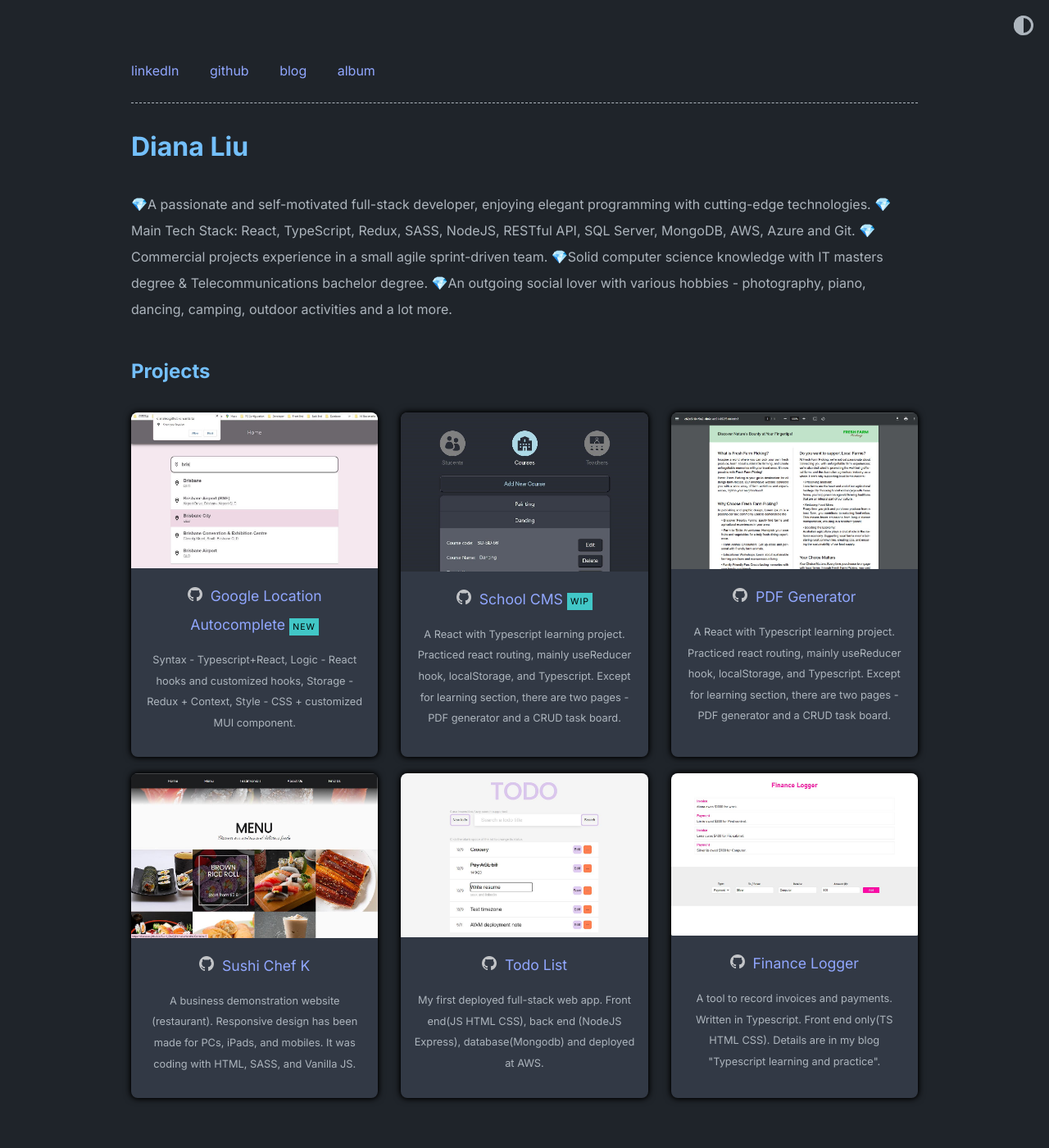
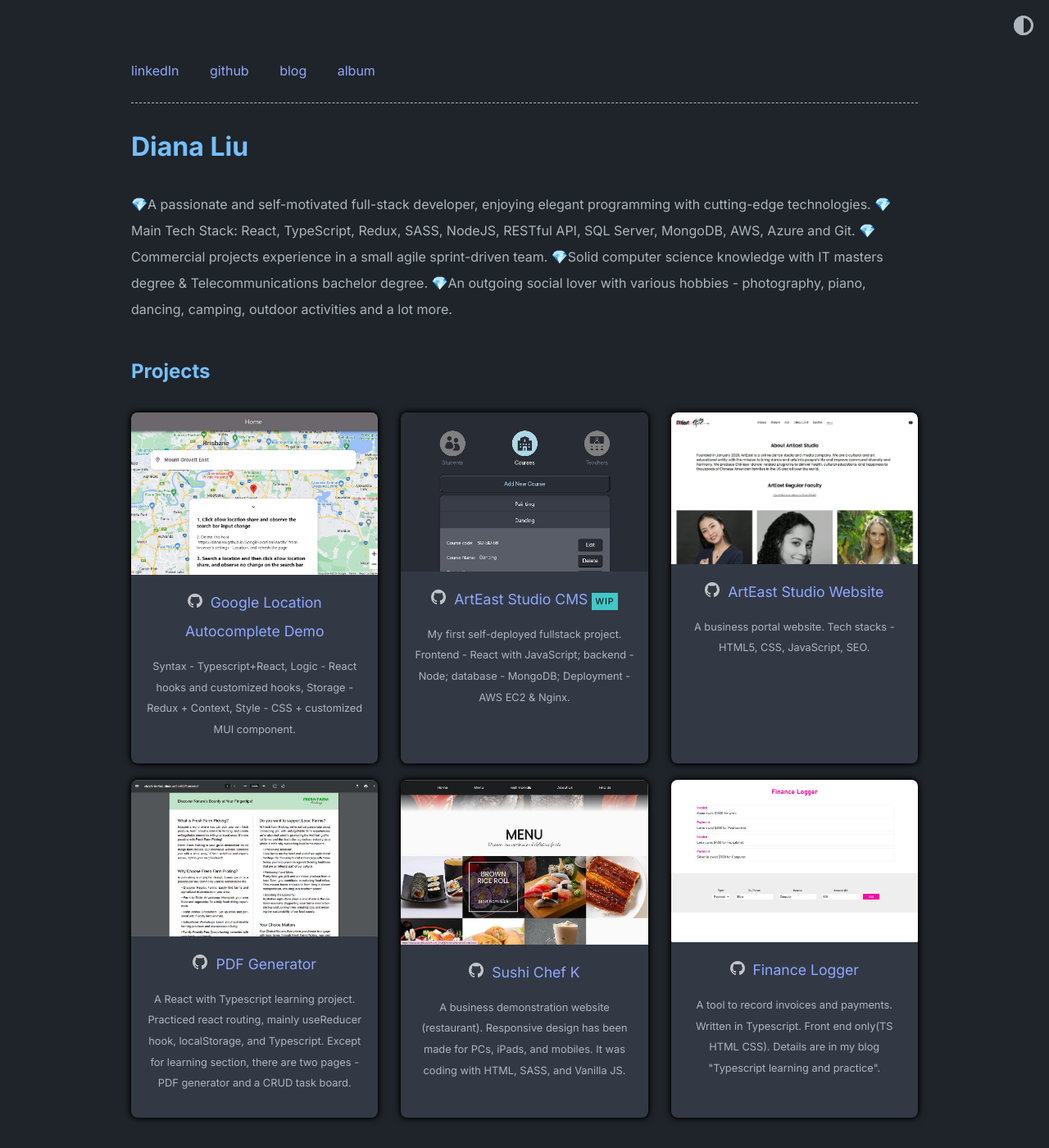
Before and after one commit to DianaLeo/DianaLeo.github.io, a Jekyll site: the page built from index.md, in a window 1280 px wide and 1400 px high. Shown: the whole window at 82% size. Built offline with Jekyll 4.4.1, drawn with Linux system fonts in a browser that asks for light colours; some of the changed text lies outside the part shown.

Commit message:
Project section updated

```diff
--- a/_data/home.yml
+++ b/_data/home.yml
@@ -12,19 +12,24 @@ navbar_entries:
     url: https://dianaleo.github.io/album
 
 project_entries:
-  - title: Google Location Autocomplete
+  - title: Google Location Autocomplete Demo
     url: https://dianaleo.github.io/GoogleLocationSearch/
     github: https://github.com/DianaLeo/GoogleLocationSearch
     image: "../assets/images/projects-display/googleLocationSearch.jpg"
     desc: Syntax - Typescript+React, Logic - React hooks and customized hooks, Storage - Redux + Context, Style - CSS + customized MUI component.
-    highlight: NEW
 
-  - title: School CMS
+  - title: ArtEast Studio CMS
     url: http://ec2-13-55-238-167.ap-southeast-2.compute.amazonaws.com
     github: https://github.com/DianaLeo/SchoolCMS
     image: "../assets/images/projects-display/schoolCMS.jpg"
-    desc: A React with Typescript learning project. Practiced react routing, mainly useReducer hook, localStorage, and Typescript. Except for learning section, there are two pages - PDF generator and a CRUD task board.
+    desc: My first self-deployed fullstack project. Frontend - React with JavaScript; backend - Node; database - MongoDB; Deployment - AWS EC2 & Nginx.
     highlight: WIP
+
+  - title: ArtEast Studio Website
+    url: https://arteaststudio.org
+    github: https://arteaststudio.org
+    image: "../assets/images/projects-display/artEastDance.jpg"
+    desc: A business portal website. Tech stacks - HTML5, CSS, JavaScript, SEO.
 
   - title: PDF Generator
     url: https://dianaleo.github.io/PDFGenerator_TodoList/
@@ -38,12 +43,6 @@ project_entries:
     image: "../assets/images/projects-display/sushiChefK.jpg"
     desc: A business demonstration website (restaurant). Responsive design has been made for PCs, iPads, and mobiles. It was coding with HTML, SASS, and Vanilla JS.
 
-  - title: Todo List
-    url: http://ec2-13-55-238-167.ap-southeast-2.compute.amazonaws.com:82/
-    github: https://github.com/DianaLeo/TodoList
-    image: "../assets/images/projects-display/todoList.jpg"
-    desc: My first deployed full-stack web app. Front end(JS HTML CSS), back end (NodeJS Express), database(Mongodb) and deployed at AWS.
-
   - title: Finance Logger
     url: https://dianaleo.github.io/FinanceLogger/
     github: https://github.com/DianaLeo/FinanceLogger
@@ -53,10 +52,16 @@ project_entries:
 
 
 old_project_entries:
+  - title: Todo List
+    url: http://ec2-13-55-238-167.ap-southeast-2.compute.amazonaws.com:82/
+    github: https://github.com/DianaLeo/TodoList
+    image: "../assets/images/projects-display/todoList.jpg"
+    desc: A deployed full-stack web app. Front end(JS HTML CSS), back end (NodeJS Express), database(Mongodb) and deployed at AWS.
+
   - title: 50Days50Projects
     url: https://dianaleo.github.io/50projects50days/
     github: https://github.com/DianaLeo/50projects50days
-    desc: These projects are different from the one in Projects section. THese are not coded with REACT. Just HTML, CSS, and JS.
+    desc: These projects are different from the one in Projects section. These are not coded with REACT. Just HTML, CSS, and JS.
 
   - title: 50Days50Projects-React
     url: https://dianaleo.github.io/50projects50days-react/
```
Also changed, not shown: assets/images/projects-display/artEastDance.jpg (added), assets/images/projects-display/googleLocationSearch.jpg.
